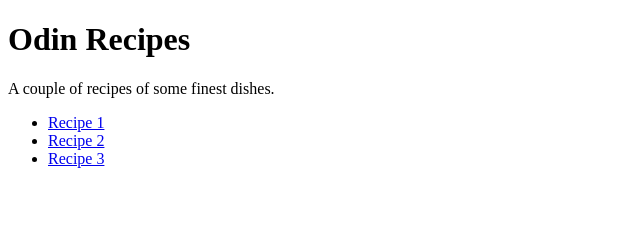
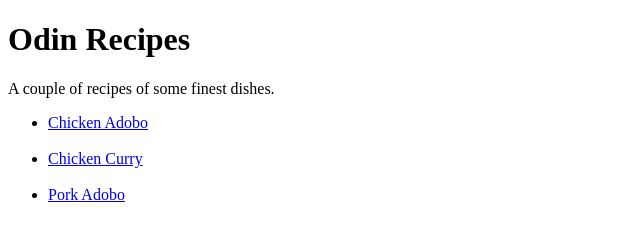
Before and after one commit to keanbravo-x/odin-recipes, a plain HTML site: page index.html in a window 1280 px wide. Shown: the whole page, without its empty margins (0-640 px from the left). Drawn offline with Linux system fonts and the light colour scheme.

Commit message:
Add recipes and update index.html

```diff
--- a/index.html
+++ b/index.html
@@ -9,9 +9,9 @@
   <h1>Odin Recipes</h1>
   <p>A couple of recipes of some finest dishes.
   <ul>
-    <li><a href="recipes/recipe1.html">Recipe 1</a></li>
-    <li><a href="recipes/recipe2.html">Recipe 2</a></li>
-    <li><a href="recipes/recipe3.html">Recipe 3</a></li>
+    <li><a href="recipes/chickenadobo.html">Chicken Adobo</a></li><br>
+    <li><a href="chickencurry.html">Chicken Curry</a></li><br>
+    <li><a href="porkadobo.html">Pork Adobo</a></li>
   </ul>
 </body>
 </html>
```
